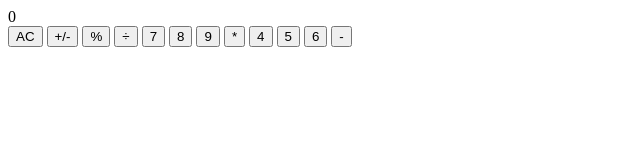
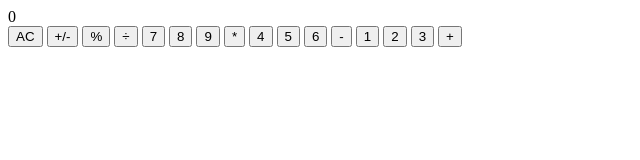
Before and after one commit to gs-material/calculator.github.io, a plain HTML site: page index.html in a window 1280 px wide. Shown: the whole page, without its empty margins (0-640 px from the left). Drawn offline with Linux system fonts and the light colour scheme.

Commit message:
add: Addition operator, row 1-3 num
Further improved the calculator by adding the addition operator, and added the final set of number ints (1-3). Keypad is almost complete.

```diff
--- a/index.html
+++ b/index.html
@@ -26,7 +26,10 @@
         <button class="btn" onclick="num('5')">5</button>
         <button class="btn" onclick="num('6')">6</button>
         <button class="btn op" onclick="op('-')">-</button>
-
+        <button class="btn" onclick="num('1')">1</button>
+        <button class="btn" onclick="num('2')">2</button>
+        <button class="btn" onclick="num('3')">3</button>
+        <button class="btn op" onclick="op('+')">+</button>
     </div>
 
     </div>
```
